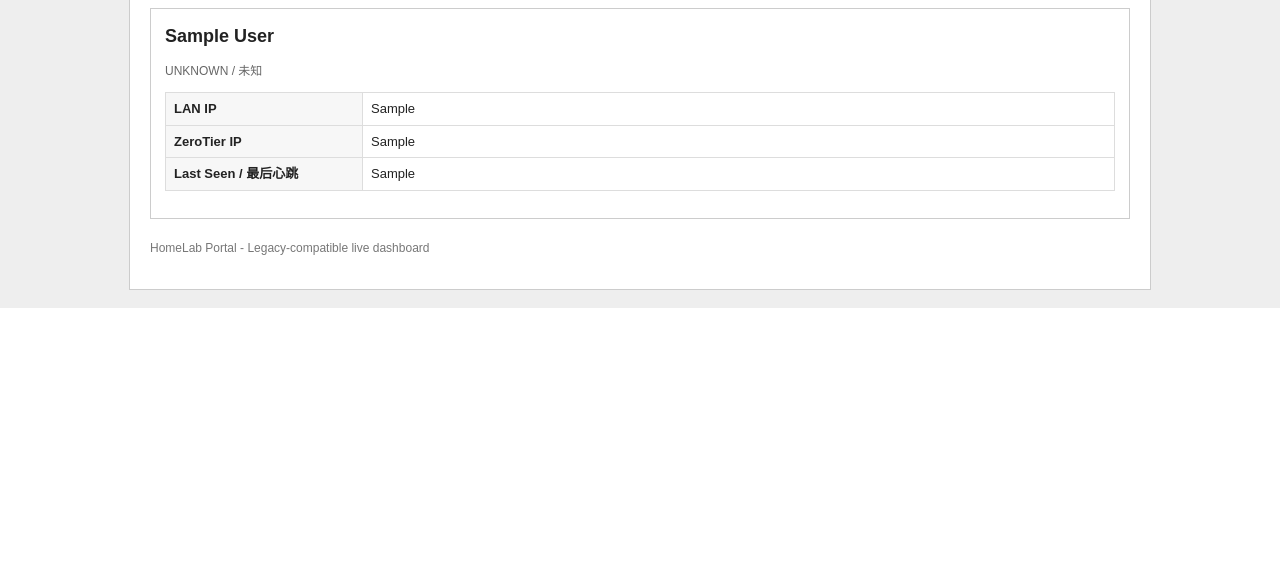
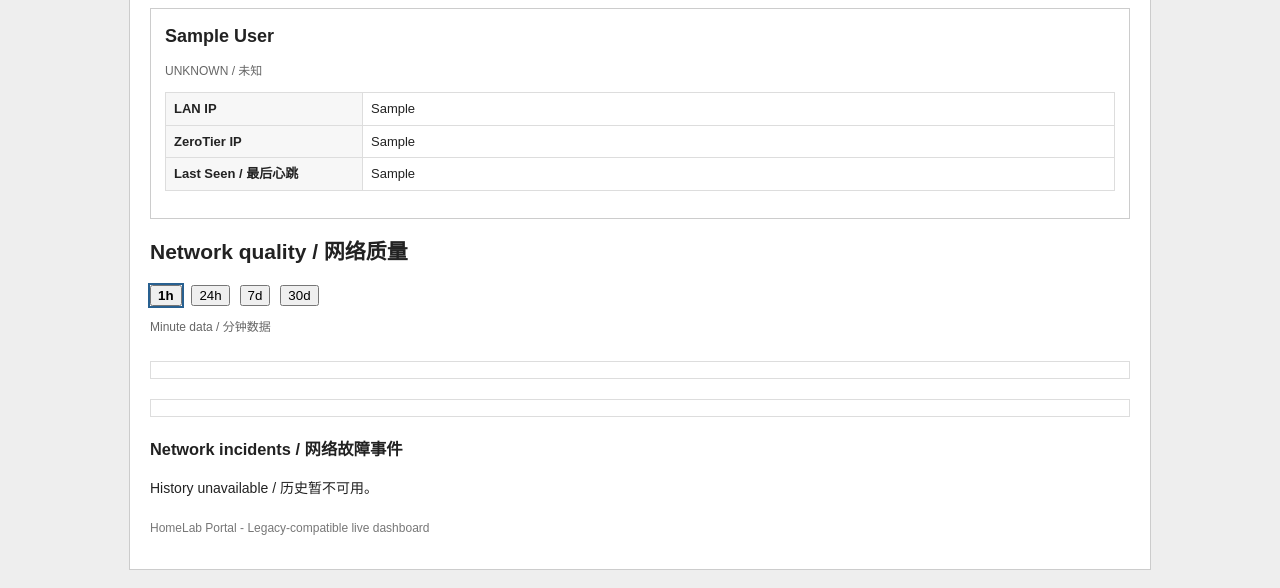
Before and after one commit to hhb-coding/homelab-portal, a Flask app: page / in a window 1280 px wide, after a click on "Network". Shown: the part 569-1157 px from the top of the page. Before the commit the page ends 877 px from the top, so only its background shows below. Run offline with Flask 3, Linux system fonts and the light colour scheme; tables that the repository leaves empty hold one stand-in row (values such as "Sample post").

Commit message:
feat: add archive-backed network quality dashboard

```diff
--- a/app.py
+++ b/app.py
@@ -109,6 +109,28 @@
         return jsonify(error=exc.code), exc.status
     except Exception:
         return jsonify(error="archive_unavailable"), 503
+
+
+@app.route("/api/history/v3/network")
+def network_history_api():
+    """Bounded read-only latency, loss and incident history / 有界只读网络历史。"""
+    from contextlib import closing
+    import os
+    from pathlib import Path
+    import sqlite3
+    from metrics_archive import require_hdd
+    from network_history import query
+    try:
+        database = Path(os.getenv("METRICS_ARCHIVE_PATH", "/srv/data/homelab-portal-archive/metrics.sqlite3"))
+        require_hdd(database, Path(os.getenv("METRICS_ARCHIVE_MOUNT", "/srv/data")), os.getenv("METRICS_ARCHIVE_UUID", ""))
+        roles_path = os.getenv("NETWORK_HISTORY_ROLES_FILE") or os.getenv("NETWORK_ARCHIVE_ROLES_FILE", "")
+        with closing(sqlite3.connect(database.resolve().as_uri()+"?mode=ro", uri=True, timeout=2)) as conn:
+            conn.execute("PRAGMA query_only=ON")
+            return jsonify(query(conn, roles_path, request.args.get("range", "1h")))
+    except ValueError as exc:
+        return jsonify(error=str(exc)), 400
+    except Exception:
+        return jsonify(error="network_history_unavailable"), 503
 
 
 # Initialize SQLite when the application starts.
--- a/static/dashboard.js
+++ b/static/dashboard.js
@@ -38,6 +38,7 @@
 /* Step 6B selected device / 设备选择 */
 var selectedDeviceId = null;
 var latestDashboardData = null;
+var networkRange = "1h", networkSelected = {}, networkHistoryRequest = null, networkHistoryData = null;
 
 
 function historyValue(value) {
@@ -740,7 +741,90 @@
   }
   document.getElementById("network-summary").innerHTML = summary;
   document.getElementById("network-devices").innerHTML = cards || '<div class="loading">No devices registered / 暂无设备。</div>';
+  loadNetworkHistory();
 }
+
+function networkTime(ms) {
+  var d;
+  if (!ms) { return "—"; }
+  d = new Date(ms);
+  return isNaN(d.getTime()) ? "—" : d.toLocaleString();
+}
+
+function drawNetworkChart(id, key, title, unit) {
+  var el = document.getElementById(id), data = networkHistoryData, roles = [], i, j, target, points, max = 0, paths = "", p, x, y, previous;
+  if (!data) { el.innerHTML = ""; return; }
+  for (i = 0; i < data.targets.length; i += 1) {
+    target = data.targets[i]; if (networkSelected[target.role]) { roles.push(target); }
+  }
+  if (!roles.length) { el.innerHTML = '<p class="network-note">Select one or more targets / 请选择一个或多个目标。</p>'; return; }
+  for (i = 0; i < roles.length; i += 1) { points = roles[i].rows; for (j = 0; j < points.length; j += 1) { p = points[j][key]; if (p !== null && isFinite(p) && p > max) { max = p; } } }
+  if (!max) { max = key === "loss_pct" ? 1 : 1; }
+  for (i = 0; i < roles.length; i += 1) {
+    points = roles[i].rows; previous = null; paths += '<path class="network-series network-series-' + i + '" d="';
+    for (j = 0; j < points.length; j += 1) {
+      p = points[j][key];
+      if (p === null || !isFinite(p)) { previous = null; continue; }
+      x = 40 + (points[j].time - data.start) / (data.end - data.start) * 560;
+      y = 205 - p / max * 180;
+      paths += (previous ? " L" : " M") + x.toFixed(1) + "," + y.toFixed(1); previous = true;
+    }
+    paths += '"><title>' + esc(roles[i].role) + '</title></path>';
+  }
+  el.innerHTML = '<h3>' + title + ' (' + unit + ')</h3><svg viewBox="0 0 620 230" role="img" aria-label="' + title + '"><path class="network-axis" d="M40 15V205H600M40 25H600M40 115H600"/><text x="40" y="222">' + esc(networkTime(data.start)) + '</text><text x="440" y="222">' + esc(networkTime(data.end)) + '</text>' + paths + '</svg><p class="network-note">' + esc(data.granularity === "1d" ? "UTC daily weighted summaries / UTC 日汇总按探测次数加权" : "UTC minute samples / UTC 分钟样本") + ' · ' + esc(max.toFixed(1)) + ' ' + unit + '</p>';
+}
+
+function renderNetworkHistory(data) {
+  var cards = "", checks = "", events = "", i, t, latest, rtt, loss, selected;
+  networkHistoryData = data;
+  if (!data || data.status !== "ok") { return; }
+  for (i = 0; i < data.targets.length; i += 1) {
+    t = data.targets[i]; latest = t.rows.length ? t.rows[t.rows.length - 1] : null;
+    if (typeof networkSelected[t.role] === "undefined") { networkSelected[t.role] = true; }
+    selected = networkSelected[t.role];
+    rtt = latest && latest.rtt_ms !== null ? num(latest.rtt_ms, 2) + " ms" : "—";
+    loss = latest && latest.loss_pct !== null ? num(latest.loss_pct, 1) + "%" : "—";
+    cards += '<article class="network-quality-card"><h4>' + esc(t.role) + '</h4><strong>RTT ' + rtt + '</strong><span>Loss / 丢包 ' + loss + '</span><small>' + esc(networkTime(latest && latest.time)) + '</small></article>';
+    checks += '<label><input type="checkbox" data-network-target="' + esc(t.role) + '"' + (selected ? ' checked' : '') + '> <i class="network-series-key network-series-' + i + '"></i>' + esc(t.role) + ' · ' + esc(t.target) + '</label>';
+  }
+  for (i = 0; i < data.events.length; i += 1) {
+    t = data.events[i];
+    events += '<tr><td>' + esc(t.kind === "target_anomaly" ? "Target anomaly / 目标异常" : t.kind === "suspected_public_connectivity" ? "Suspected public outage / 疑似公网故障" : t.kind) + '</td><td>' + esc(networkTime(t.started)) + '</td><td>' + esc(t.recovered ? networkTime(t.recovered) : "Ongoing / 进行中") + '</td><td>' + esc((t.duration_ms / 3600000).toFixed(1)) + ' h</td></tr>';
+  }
+  document.getElementById("network-quality-cards").innerHTML = cards || '<p>No archived network data / 暂无网络归档数据。</p>';
+  document.getElementById("network-targets").innerHTML = checks;
+  document.getElementById("network-granularity").innerHTML = data.schema_version < 3 ? "No v3 network archive yet / 尚无 v3 网络归档" : data.granularity === "1d" ? "UTC daily weighted summaries / UTC 日汇总（按探测次数加权）" : "UTC minute records / UTC 分钟记录";
+  document.getElementById("network-events").innerHTML = events ? '<table><thead><tr><th>Event / 事件</th><th>Started / 开始</th><th>Recovered / 恢复</th><th>Duration / 持续</th></tr></thead><tbody>' + events + '</tbody></table>' : '<p>No events / 暂无故障事件。</p>';
+  drawNetworkChart("network-rtt-chart", "rtt_ms", "RTT / 往返延迟", "ms");
+  drawNetworkChart("network-loss-chart", "loss_pct", "Packet loss / 丢包率", "%");
+}
+
+function loadNetworkHistory() {
+  if (!document.getElementById("network-quality")) { return; }
+  var x = new XMLHttpRequest(); networkHistoryRequest = x;
+  x.onreadystatechange = function () {
+    if (x.readyState !== 4 || networkHistoryRequest !== x) { return; }
+    if (x.status >= 200 && x.status < 300) {
+      try { renderNetworkHistory(JSON.parse(x.responseText)); } catch (e) { document.getElementById("network-events").innerHTML = "Unable to read history / 历史读取失败。"; }
+    } else { document.getElementById("network-events").innerHTML = "History unavailable / 历史暂不可用。"; }
+  };
+  x.open("GET", "/api/history/v3/network?range=" + encodeURIComponent(networkRange), true); x.timeout = 15000; x.onerror = x.ontimeout = function () { if (networkHistoryRequest === x) { document.getElementById("network-events").innerHTML = "History unavailable / 历史暂不可用。"; } }; x.send(null);
+}
+
+if (document.addEventListener) { document.addEventListener("change", function (event) {
+  var target = event.target, role;
+  if (target && target.getAttribute && target.getAttribute("data-network-target")) {
+    role = target.getAttribute("data-network-target"); networkSelected[role] = target.checked;
+    drawNetworkChart("network-rtt-chart", "rtt_ms", "RTT / 往返延迟", "ms"); drawNetworkChart("network-loss-chart", "loss_pct", "Packet loss / 丢包率", "%");
+  }
+}, false); }
+if (document.addEventListener) { document.addEventListener("click", function (event) {
+  var range = event.target && event.target.getAttribute && event.target.getAttribute("data-network-range"), buttons, i;
+  if (!range) { return; }
+  networkRange = range; buttons = document.querySelectorAll("[data-network-range]");
+  for (i = 0; i < buttons.length; i += 1) { buttons[i].setAttribute("aria-pressed", buttons[i].getAttribute("data-network-range") === range ? "true" : "false"); }
+  loadNetworkHistory();
+}, false); }
 
 function render(data) {
   /* Reject broken payloads before replacing retained data / 替换旧数据前验证响应。 */
--- a/static/style.css
+++ b/static/style.css
@@ -307,6 +307,26 @@
 .network-device-card td { word-wrap:break-word; }
 .network-device-card table { table-layout:fixed; }
 .network-state { font-size:12px; }
+.network-quality-cards { overflow:hidden; }
+.network-quality-card { display:inline-block; vertical-align:top; width:31%; min-height:90px; margin:0 2% 8px 0; border:1px solid #bbb; padding:10px; box-sizing:border-box; }
+.network-quality-card h4 { margin:0 0 8px; overflow-wrap:anywhere; }
+.network-quality-card strong, .network-quality-card span, .network-quality-card small { display:block; margin:4px 0; }
+.network-targets { margin:12px 0; }
+.network-targets label { display:inline-block; margin:4px 16px 4px 0; }
+.network-range { margin:10px 0; }
+.network-range button { margin-right:6px; }
+.network-range button[aria-pressed="true"] { font-weight:bold; outline:2px solid #286090; }
+.network-chart { margin:12px 0 20px; border:1px solid #ddd; padding:8px; overflow:hidden; }
+.network-chart svg { display:block; width:100%; height:auto; min-height:160px; }
+.network-chart text { font:10px sans-serif; fill:#555; }
+.network-axis { fill:none; stroke:#ccc; stroke-width:1; }
+.network-series { fill:none; stroke-width:2; }
+.network-series-key { display:inline-block; width:12px; height:3px; vertical-align:middle; margin-right:4px; }
+.network-series-key.network-series-0 { background:#1769aa; }.network-series-key.network-series-1 { background:#d35400; }.network-series-key.network-series-2 { background:#27864b; }
+.network-series-key.network-series-3 { background:#7d3c98; }.network-series-key.network-series-4 { background:#a93226; }.network-series-key.network-series-5 { background:#117864; }
+.network-series-0 { stroke:#1769aa; }.network-series-1 { stroke:#d35400; }.network-series-2 { stroke:#27864b; }
+.network-series-3 { stroke:#7d3c98; }.network-series-4 { stroke:#a93226; }.network-series-5 { stroke:#117864; }
+@media screen and (max-width:600px) { .network-chart { padding:4px; } .network-quality-card { width:48%; margin-right:2%; } }
 .network-unknown { color:#666; }
 @media screen and (max-width:600px) {
   .network-summary-card { width:48%; }
--- a/templates/index.html
+++ b/templates/index.html
@@ -52,6 +52,22 @@
       / 地址来自 Heartbeat，设备状态来自 Beszel；不代表连通性检测或网络拓扑。</p>
     <div id="network-summary"><div class="loading">Loading network summary / 正在加载网络摘要…</div></div>
     <div id="network-devices"><div class="loading">Loading device addresses / 正在加载设备地址…</div></div>
+    <section id="network-quality" aria-labelledby="network-quality-title">
+      <h2 id="network-quality-title">Network quality / 网络质量</h2>
+      <div class="network-range" role="group" aria-label="History range / 历史范围">
+        <button type="button" data-network-range="1h" aria-pressed="true">1h</button>
+        <button type="button" data-network-range="24h" aria-pressed="false">24h</button>
+        <button type="button" data-network-range="7d" aria-pressed="false">7d</button>
+        <button type="button" data-network-range="30d" aria-pressed="false">30d</button>
+      </div>
+      <p id="network-granularity" class="network-note">Minute data / 分钟数据</p>
+      <div id="network-quality-cards" class="network-quality-cards"></div>
+      <div id="network-targets" class="network-targets"></div>
+      <div id="network-rtt-chart" class="network-chart" aria-label="Round-trip latency / 往返延迟"></div>
+      <div id="network-loss-chart" class="network-chart" aria-label="Packet loss / 丢包率"></div>
+      <h3>Network incidents / 网络故障事件</h3>
+      <div id="network-events"></div>
+    </section>
   </div>
 
   <div id="history-panel" class="hidden">
@@ -78,6 +94,6 @@
 </div>
 <script src="{{ url_for('static', filename='offline-seen.js') }}?v=7071-device-y-axis"></script>
 <script src="{{ url_for('static', filename='performance-history.js') }}?v=7071-device-y-axis"></script>
-<script src="{{ url_for('static', filename='dashboard.js') }}?v=7071-device-y-axis"></script>
+<script src="{{ url_for('static', filename='dashboard.js') }}?v=803-network-history"></script>
 </body>
 </html>
```
Also changed, not shown: docs/ROADMAP.md (+2 -2 lines), network_history.py (added, +65 -0 lines), tests/test_network.js (+2 -1 lines), tests/test_network_history.py (added, +76 -0 lines), tests/test_performance_history.js (+2 -1 lines), README.md, 1 other file.
